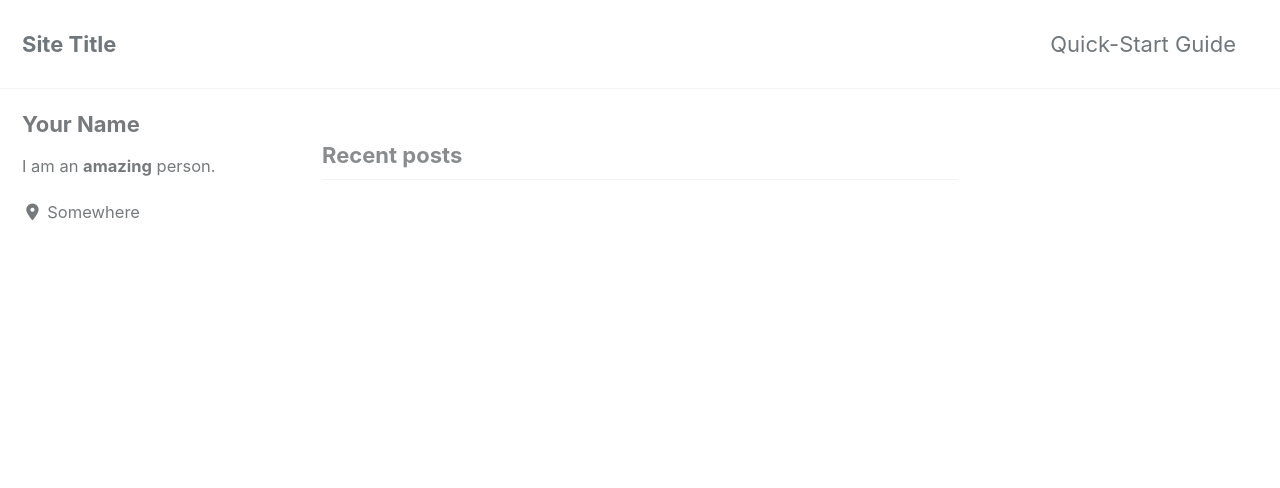
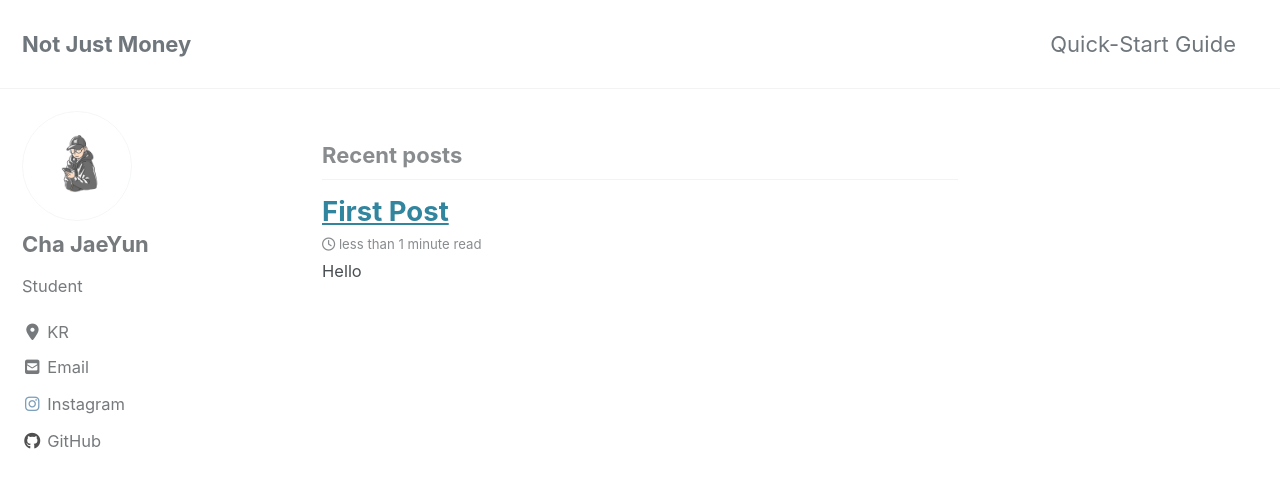
Before and after one commit to notjustmoney/notjustmoney.github.io, a Jekyll site: the page built from index.html, in a window 1280 px wide and 900 px high. Shown: the top 488 px of the window. Built offline with Jekyll 4.4.1, drawn with Linux system fonts in a browser that asks for light colours; cached includes are drawn as plain includes; nearby versions of some CDN libraries; the list of posts is cut into pages by our own code; some of the changed text lies outside the part shown.

Commit message:
modify some setting

```diff
--- a/_config.yml
+++ b/_config.yml
@@ -16,11 +16,11 @@ minimal_mistakes_skin    : "default" # "air", "aqua", "contrast", "dark", "dirt"
 
 # Site Settings
 locale                   : "en-US"
-title                    : "Site Title"
+title                    : "Not Just Money"
 title_separator          : "-"
 subtitle                 : # site tagline that appears below site title in masthead
-name                     : "Your Name"
-description              : "An amazing website."
+name                     : "Cha JaeYun"
+description              : "study computer science"
 url                      : # the base hostname & protocol for your site e.g. "https://mmistakes.github.io"
 baseurl                  : # the subpath of your site, e.g. "/blog"
 repository               : # GitHub username/repo-name e.g. "mmistakes/minimal-mistakes"
@@ -107,11 +107,13 @@ analytics:
 
 # Site Author
 author:
-  name             : "Your Name"
-  avatar           : # path of avatar image, e.g. "/assets/images/bio-photo.jpg"
-  bio              : "I am an **amazing** person."
-  location         : "Somewhere"
-  email            :
+  name             : "Cha JaeYun"
+  avatar           : "/assets/images/inbentor.jpg"
+  bio              : "Student"
+  location         : "KR"
+  email            : "chajy97@gmail.com"
+  github           : "notjustmoney"
+  instagram        : "__chajae__"
   links:
     - label: "Email"
       icon: "fas fa-fw fa-envelope-square"
--- /dev/null
+++ b/_includes/mathjax_support.html
@@ -0,0 +1,6 @@
+<script type="text/x-mathjax-config">
+    Mathjax.Hub.Config({
+        tex2jax: {inlineMath: [['$','$'], ['\\(', '\\)']]}
+    });
+</script>
+<script scr="https://cdn.mathjax.org/mathjax/latest/Mathjax.js?config=TeX-AMS-MML_HTMLorMML"></script>
--- a/_layouts/default.html
+++ b/_layouts/default.html
@@ -12,6 +12,9 @@
   <head>
     {% include head.html %}
     {% include head/custom.html %}
+    {% if page.user_math %}
+      {% include mathjax_support.html %}
+    {% endif %}
   </head>
 
   <body class="layout--{{ page.layout | default: layout.layout }}{% if page.classes or layout.classes %}{{ page.classes | default: layout.classes | join: ' ' | prepend: ' ' }}{% endif %}">
```
Also changed, not shown: _posts/2020-01-21-hello.md (added, +13 -0 lines), assets/images/Inbentor.jpg (added).
